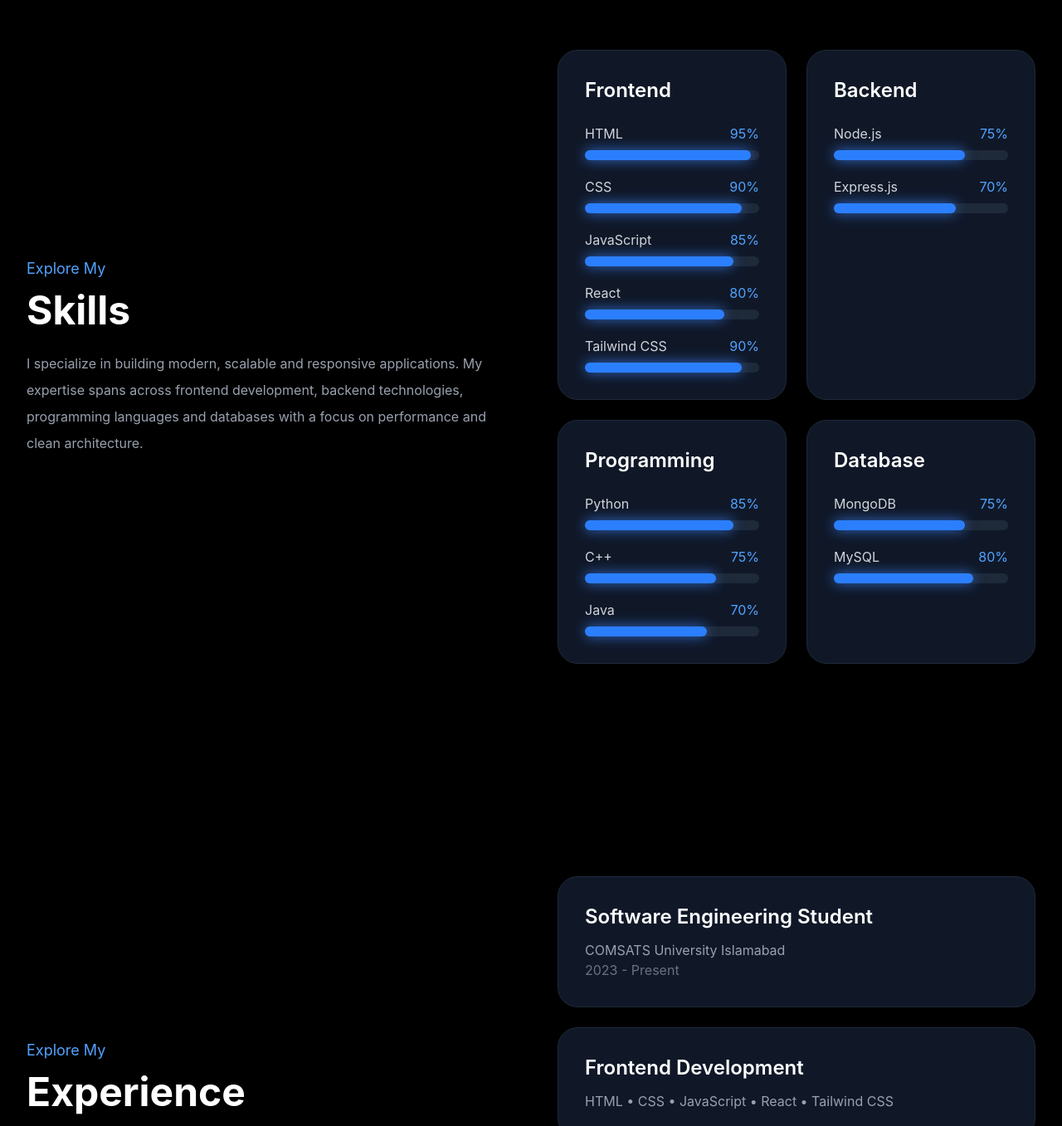
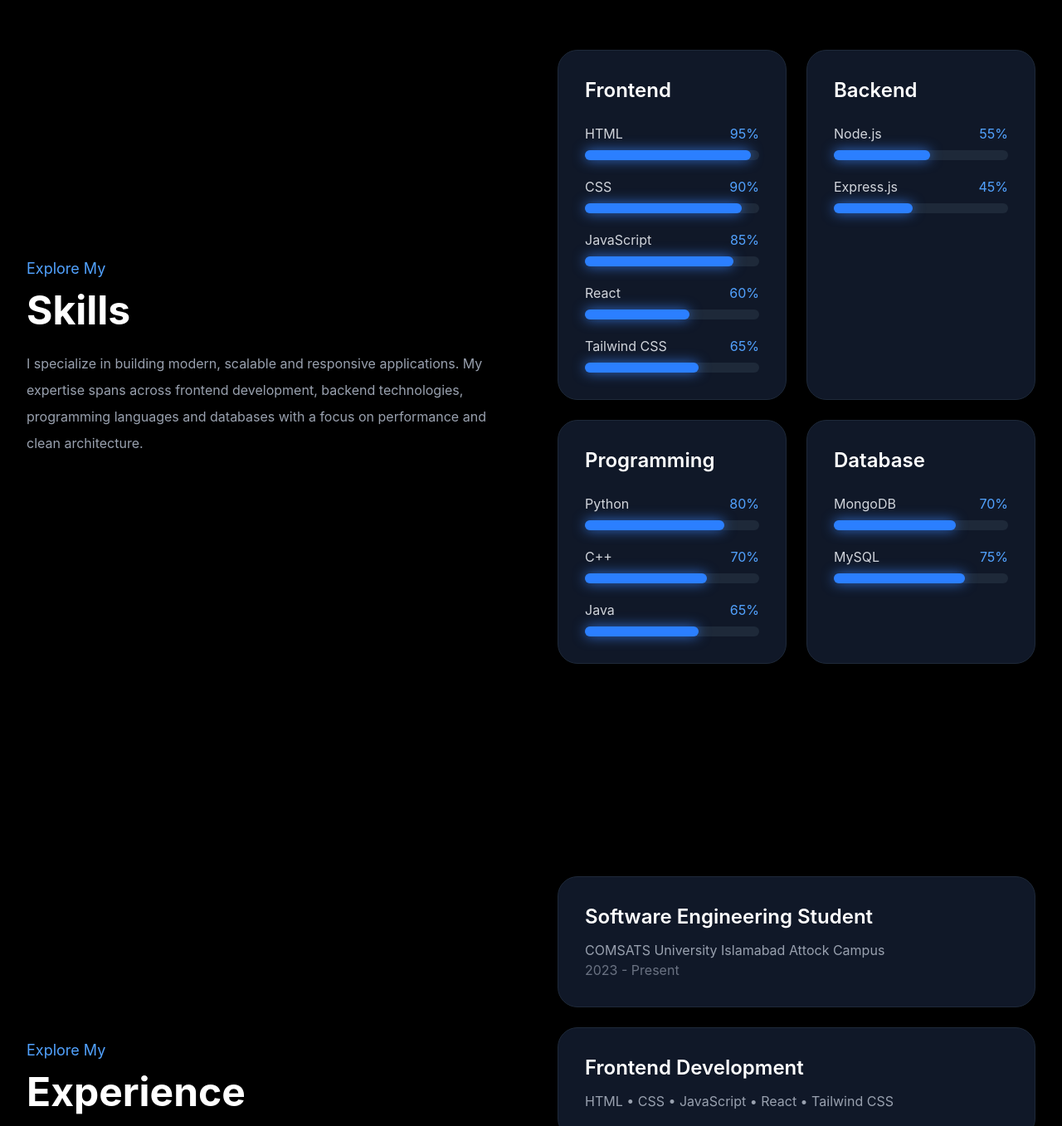
Before and after one commit to mohsinhayat11/Mohsin-Portfolio, a React (Vite) app: page / in a window 1280 px wide. Shown: the part 1650-3007 px from the top of the page at 83% size. Built offline with nearby package versions, Linux system fonts and the light colour scheme; no server answers.

Commit message:
Final portfolio improvements

```diff
--- a/src/components/About/AboutCards.jsx
+++ b/src/components/About/AboutCards.jsx
@@ -20,7 +20,7 @@ function AboutCards() {
         </p>
 
         <p className="text-gray-400">
-          COMSATS University Islamabad
+          COMSATS University Islamabad Attock Campus
         </p>
 
         <p className="text-gray-400">
--- a/src/components/Experience/ExperienceTimeline.jsx
+++ b/src/components/Experience/ExperienceTimeline.jsx
@@ -16,7 +16,7 @@ function ExperienceTimeline() {
         </h3>
 
         <p className="mt-3 text-gray-400">
-          COMSATS University Islamabad
+          COMSATS University Islamabad Attock Campus
         </p>
 
         <p className="text-gray-500">
--- a/src/components/Skills/SkillsCards.jsx
+++ b/src/components/Skills/SkillsCards.jsx
@@ -40,8 +40,8 @@ function SkillsCards() {
           <SkillBar name="HTML" percentage={95} />
           <SkillBar name="CSS" percentage={90} />
           <SkillBar name="JavaScript" percentage={85} />
-          <SkillBar name="React" percentage={80} />
-          <SkillBar name="Tailwind CSS" percentage={90} />
+          <SkillBar name="React" percentage={60} />
+          <SkillBar name="Tailwind CSS" percentage={65} />
         </div>
       </div>
 
@@ -52,8 +52,8 @@ function SkillsCards() {
         </h3>
 
         <div className="space-y-5">
-          <SkillBar name="Node.js" percentage={75} />
-          <SkillBar name="Express.js" percentage={70} />
+          <SkillBar name="Node.js" percentage={55} />
+          <SkillBar name="Express.js" percentage={45} />
         </div>
       </div>
 
@@ -64,9 +64,9 @@ function SkillsCards() {
         </h3>
 
         <div className="space-y-5">
-          <SkillBar name="Python" percentage={85} />
-          <SkillBar name="C++" percentage={75} />
-          <SkillBar name="Java" percentage={70} />
+          <SkillBar name="Python" percentage={80} />
+          <SkillBar name="C++" percentage={70} />
+          <SkillBar name="Java" percentage={65} />
         </div>
       </div>
 
@@ -77,8 +77,8 @@ function SkillsCards() {
         </h3>
 
         <div className="space-y-5">
-          <SkillBar name="MongoDB" percentage={75} />
-          <SkillBar name="MySQL" percentage={80} />
+          <SkillBar name="MongoDB" percentage={70} />
+          <SkillBar name="MySQL" percentage={75} />
         </div>
       </div>
     </motion.div>
```
